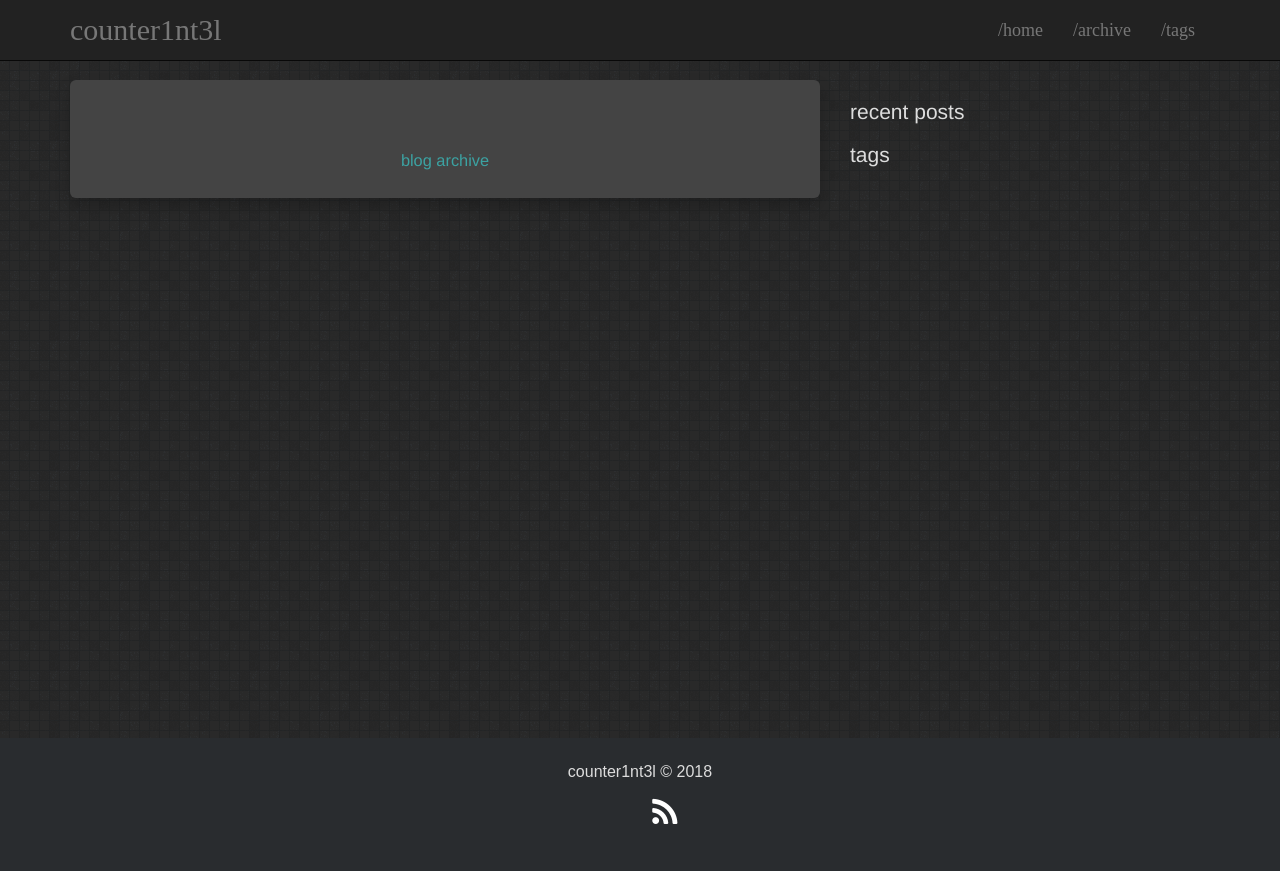
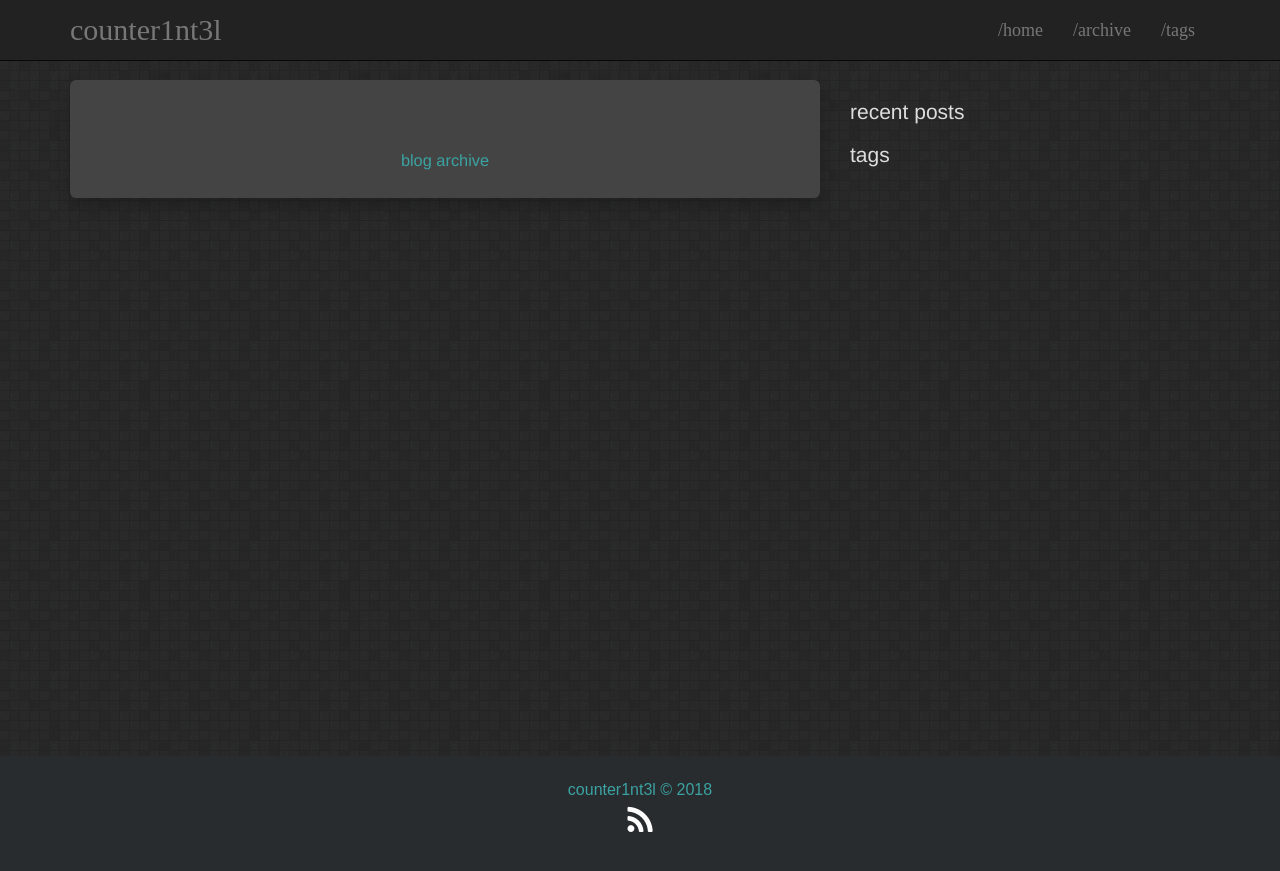
Before and after one commit to counter1nt3l/counter1nt3l.github.io, a Jekyll site: the page built from index.html, in a window 1280 px wide. Shown: the top 871 px of the page. Built offline with Jekyll 4.4.1, drawn with Linux system fonts in a browser that asks for light colours.

Commit message:
contact in footer

```diff
--- a/_includes/footer.html
+++ b/_includes/footer.html
@@ -1,7 +1,7 @@
     <footer class="footer-distributed">
       <div class="container">
         <div class="footer">
-          <p>{{ site.author }} &copy; {{ site.copyright }}</p>
+          <a href="mailto:counter1nt3l@outlook.com?Subject=github:%20" target="_top">{{ site.author }} &copy; {{ site.copyright }}</a>
           {% include social.html %}
         </div>
       </div>
--- a/_includes/social.html
+++ b/_includes/social.html
@@ -1,16 +1,4 @@
 <ul class="social-media">
-
-  {% if site.social.email %}
-    <li>
-      <a href="mailto:counter1nt3l@outlook.com?Subject=github:%20" target="_top"><i class="fas fa-envelope-square"></i></a>
-    </li>
-  {% endif %}
-
-  {% if site.social.github %}
-    <li>
-      <a title="{{ site.social.github }} on Github" href="https://github.com/{{ site.social.github }}" target="_blank"><i class="fa fa-github fa-2x"></i></a>
-    </li>
-  {% endif %}
 
   {% if site.social.rss %}
     <li>
```
